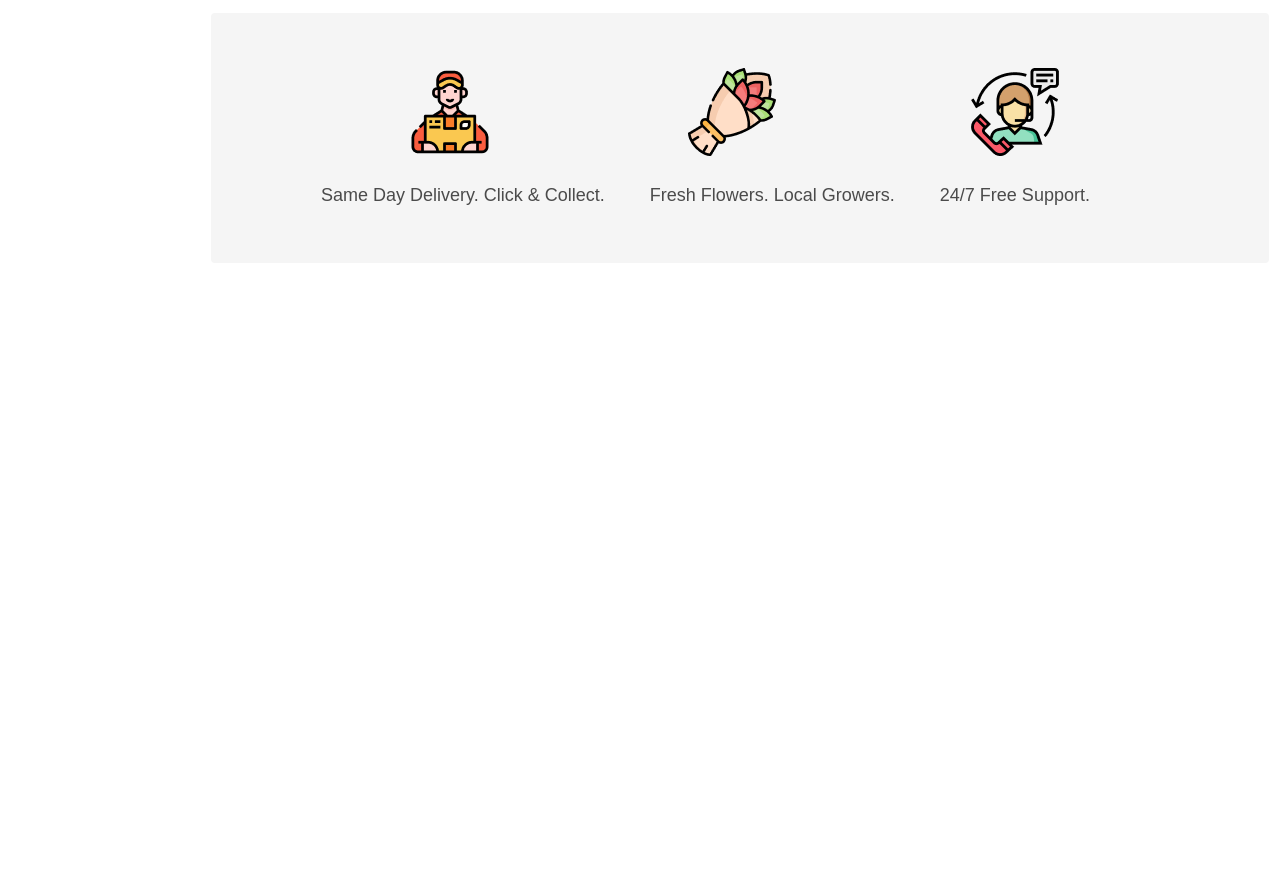
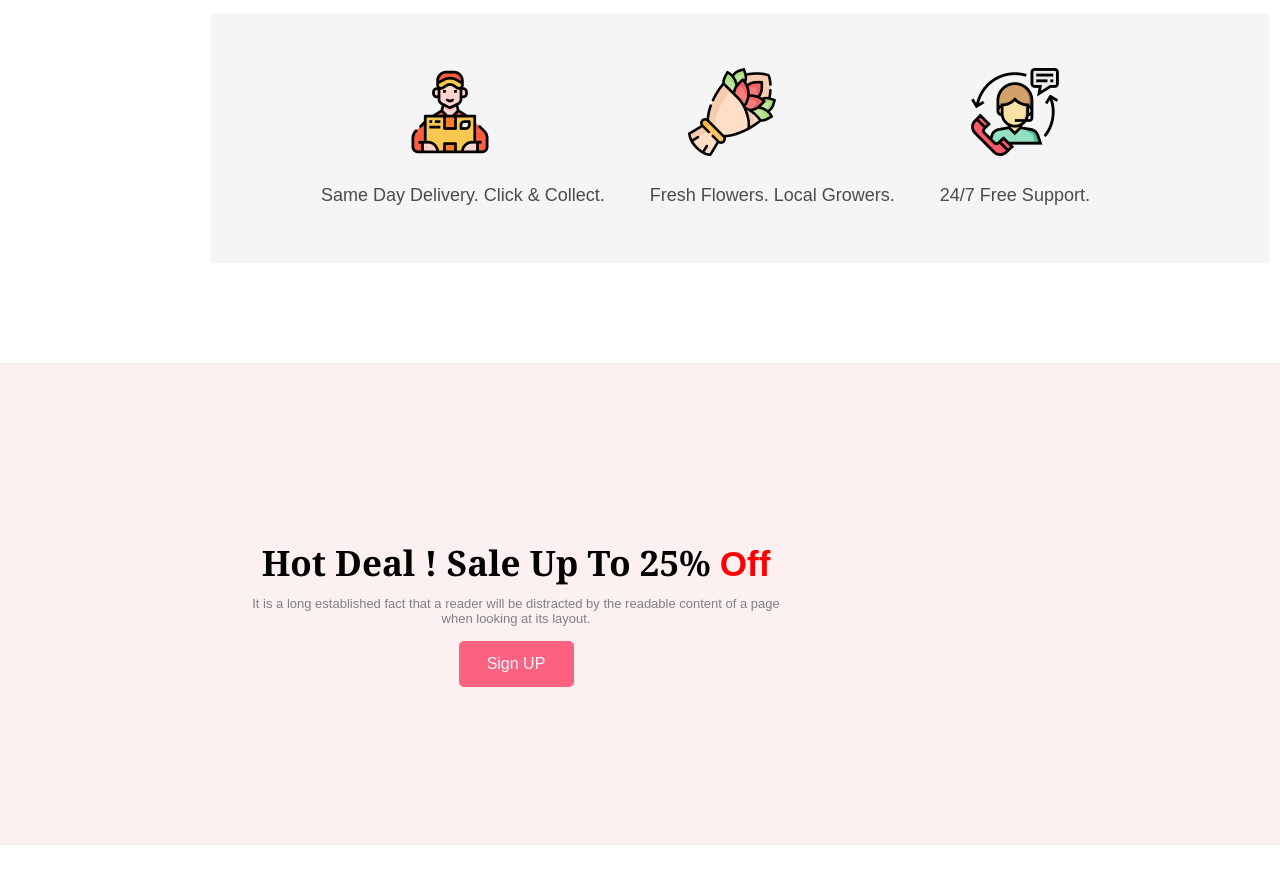
Before and after one commit to shafik6t9/MY-FLOWER-SHOP, a plain HTML site: page index.html in a window 1280 px wide. Shown: the part 1433-2316 px from the top of the page. Before the commit the page ends 1733 px from the top, so only its background shows below. Drawn offline with Linux system fonts and the light colour scheme.

Commit message:
hot deal concept

```diff
--- a/index.html
+++ b/index.html
@@ -99,5 +99,22 @@
     </header>
     <!-- optional section ends -->
 
+    <!-- hot deal section starts -->
+    <section class="hot">
+        <div class="offer">
+            <h4 class="deal">Hot Deal ! Sale Up To 25% <span>Off</span></h4>
+            <p>It is a long established fact that a reader will be distracted by the readable content of a page when looking at its layout.</p>
+            <button>Sign UP</button>
+        </div>
+        <div>
+
+        </div>
+
+
+
+
+    </section>
+    <!-- hot deal section ends -->
+
 </body>
 </html>
--- a/styles/styles.css
+++ b/styles/styles.css
@@ -88,7 +88,7 @@
 }
 
 .banner{
-    background-color: rgb(252, 240, 241);
+    background-color: rgb(252, 226, 229);
     /* margin-bottom: 1500px; */
     /* height: fit-content; */
     /* border: 5px solid rgb(253, 207, 230);; */
@@ -279,3 +279,49 @@
 
 
     /* optional ends */
+
+    /* hot deal */
+
+    .hot{
+        background-color: rgb(252, 240, 241);
+        border: 1px solid rgb(252, 240, 241);
+        width: 100%;
+        height: 480px;
+        margin: 100px 0 100px 0;
+
+    }
+
+    .offer{
+        text-align: center;
+        align-items: center;
+        width: 550px;
+        padding: 175px 0 0 240px;
+    }
+
+    .deal{
+        font-family: Georgia, 'Times New Roman', Times, serif;
+        font-size: 35px;
+    }
+
+    .deal span{
+        color: red;
+    }
+    .offer p{
+        font-size: small;
+        color: grey;
+        margin-top: 10px;
+    }
+
+    .offer button{
+        color: aliceblue;
+        margin-top: 15px;
+        padding: 0 10px 0;
+        width: 115px;
+        font-size: medium;
+        background-color: rgb(253, 98, 129);
+        border: 14px solid rgb(253, 98, 129);
+        border-radius: 5px;
+    }
+
+
+    /* hot deal close */
```
